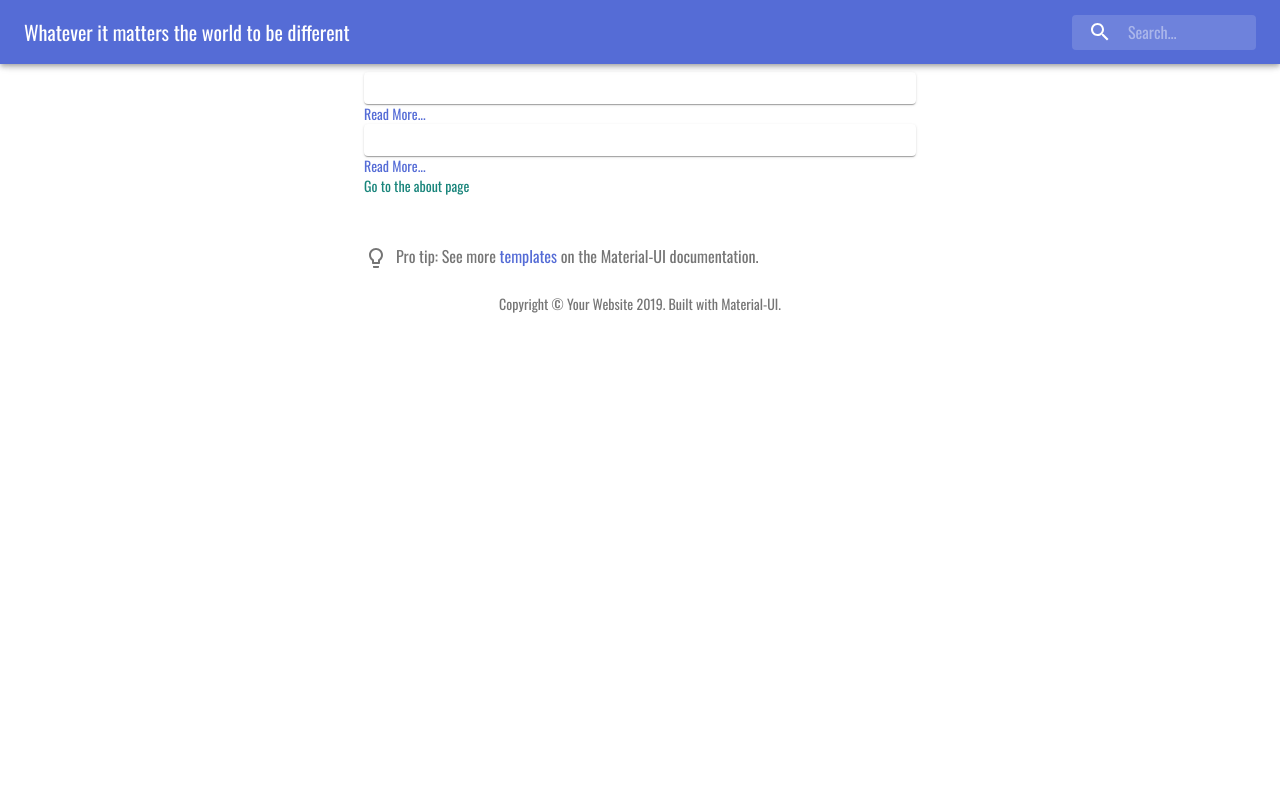
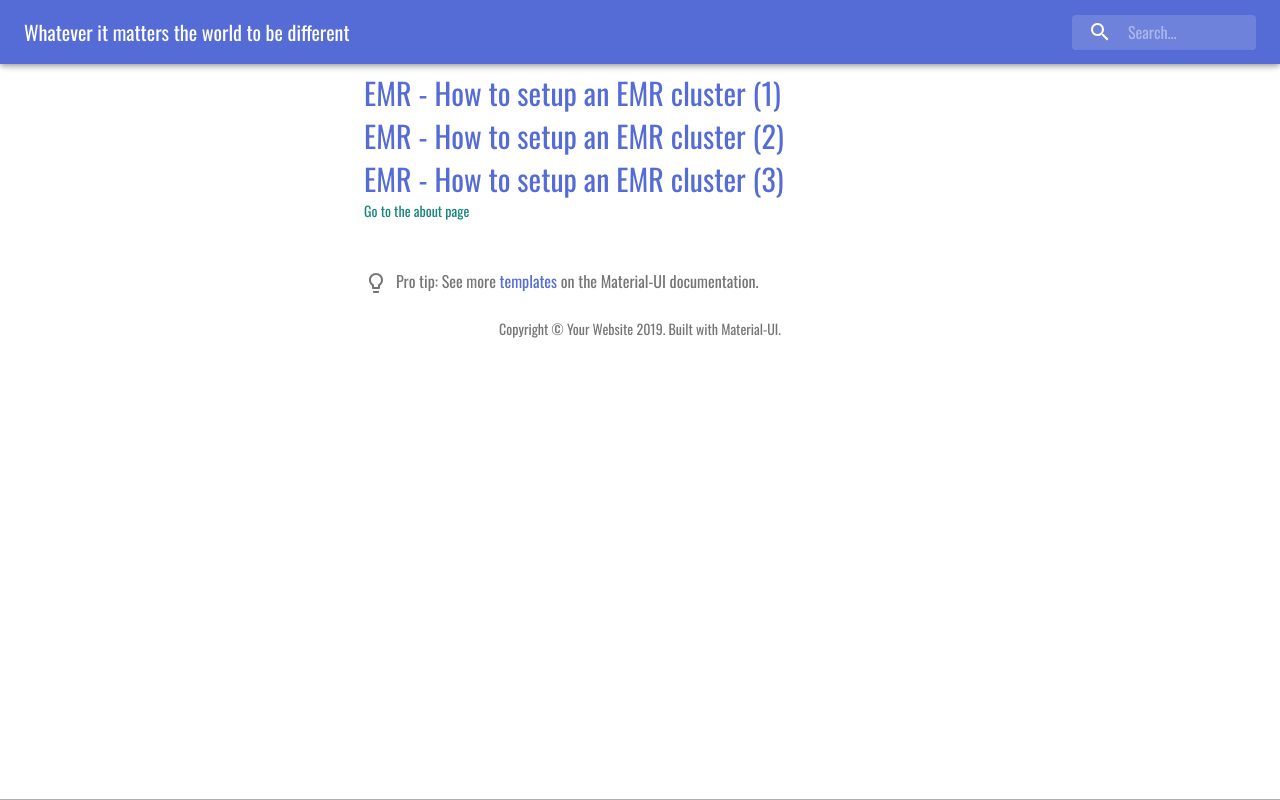
Before and after one commit to Wayne-Shen/next-gen, a Next.js app: page / in a window 1280 px wide. Built offline with nearby package versions, Linux system fonts and the light colour scheme; a web font is replaced by a local one.

Commit message:
daily commit 2019/08/27

```diff
--- a/pages/index.js
+++ b/pages/index.js
@@ -4,7 +4,6 @@ import Typography from '@material-ui/core/Typography';
 import Box from '@material-ui/core/Box';
 import MuiLink from '@material-ui/core/Link';
 import Link from '../src/link';
-import Axios from 'axios';
 import ProTip from "../src/pro-tip";
 import PostCard from "../src/components/post-card";
 
@@ -28,19 +27,33 @@ Index.getInitialProps = async ({req}) => {
     // console.log('start from client');
     // const posts = await Axios.get('https://api.wayneshen.me/posts');
     // return {title: 'Home', posts: posts.data};
-    return {title:'Home'};
+    return {title: 'Home'};
 };
-export default function Index(props) {
-    let posts = <div/>;
+export default function Index() {
 
+    const posts = [{
+        name: 'EMR - How to setup an EMR cluster (1)',
+        slug: 'emr-1'
+    }, {
+        name: 'EMR - How to setup an EMR cluster (2)',
+        slug: 'emr-2'
+    }, {
+        name: 'EMR - How to setup an EMR cluster (3)',
+        slug: 'emr-3'
+    }
+    ];
+
+    const postCards = posts.map((item) =>
+        <PostCard key={item.slug} post={item}/>
+    );
 
     return (
         <>
             <Container maxWidth="sm">
                 <Box my={9}>
-                    {posts}
-                    <PostCard name="hello"/>
-                    <PostCard name="Again"/>
+
+                    {postCards}
+
 
                     <Link href="/about" color="secondary">
                         Go to the about page
--- a/src/components/post-card.js
+++ b/src/components/post-card.js
@@ -1,26 +1,29 @@
 import * as React from "react";
 import Link from "../link";
+import Box from "@material-ui/core/Box";
+import {makeStyles} from "@material-ui/styles";
+import Divider from "@material-ui/core/Divider";
 
-import Divider from "@material-ui/core/Divider";
-import {Card, CardHeader, Paper} from "@material-ui/core";
-import Box from "@material-ui/core/Box";
+const useStyles = makeStyles(() => ({
+        link: {
+            fontSize: 30,
+            '&:hover': {
+                textDecoration: 'none'
+            }
+        },
+    }))
+;
 
-export default class PostCard extends React.Component {
-    render() {
-        return (
-            <Box>
-            <Card>
-                <CardHeader>
-                    <Link href={"/post?slug=" + this.props.name} color="primary">
-                        Card content.
-                    </Link>
-                </CardHeader>
-            </Card>
+export default function PostCard(props) {
+    const classes = useStyles();
 
-                <Link href={"/post?slug=" + this.props.name} color="primary">
-                    Read More...
-                </Link>
-            </Box>
-        );
-    }
+    return (
+        <Box>
+            {/*<Avatar alt="Remy Sharp" src="https://pic.36krcnd.com/201908/27074733/qsdsqn3uzurbuun6!heading"/>*/}
+            <Link href={"/post?slug=" + props.post.slug} color="primary" className={classes.link}>
+                {props.post.name}
+            </Link>
+            <Divider absolute={true}/>
+        </Box>
+    );
 }
```
